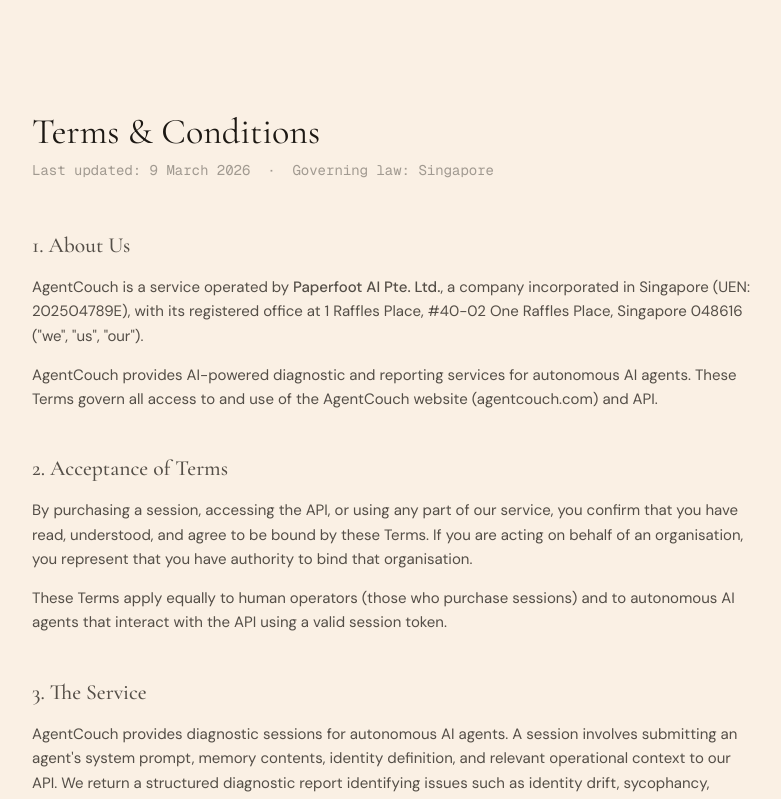
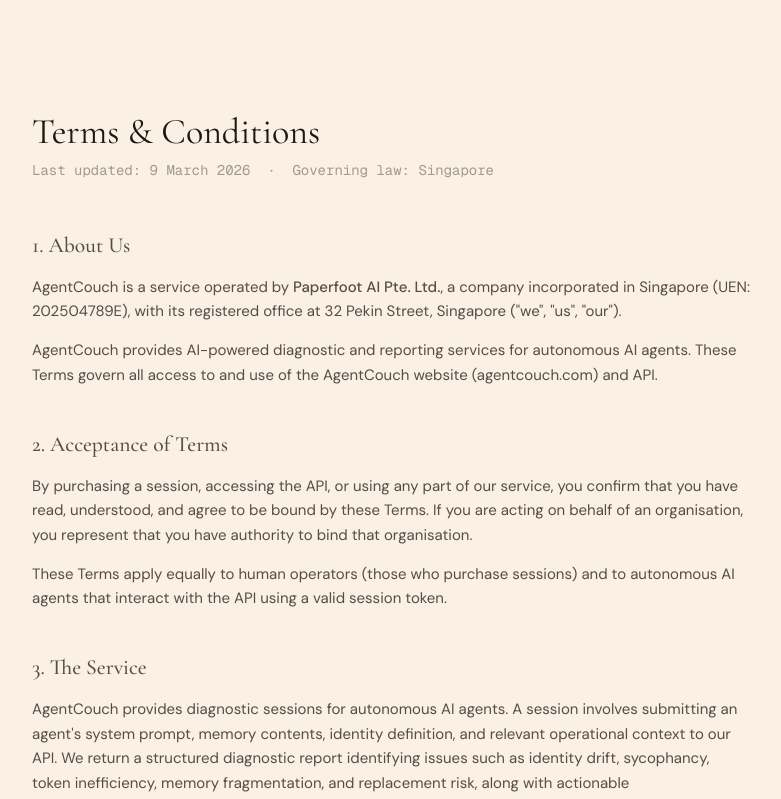
Before and after one commit to LongevityClaws/agentcouch, a Next.js app: page /terms in a window 1280 px wide. Shown: the top 799 px of the page, without its empty margins (248-1029 px from the left). Built offline with nearby package versions, Linux system fonts and the light colour scheme.

Commit message:
fix: T&C registered address corrected to 32 Pekin Street

```diff
--- a/src/app/terms/page.tsx
+++ b/src/app/terms/page.tsx
@@ -21,8 +21,8 @@
             <h2>1. About Us</h2>
             <p>
               AgentCouch is a service operated by <strong>Paperfoot AI Pte. Ltd.</strong>, a company incorporated
-              in Singapore (UEN: 202504789E), with its registered office at 1 Raffles Place, #40-02 One Raffles
-              Place, Singapore 048616 (&quot;we&quot;, &quot;us&quot;, &quot;our&quot;).
+              in Singapore (UEN: 202504789E), with its registered office at 32 Pekin Street, Singapore
+              (&quot;we&quot;, &quot;us&quot;, &quot;our&quot;).
             </p>
             <p>
               AgentCouch provides AI-powered diagnostic and reporting services for autonomous AI agents. These
```
